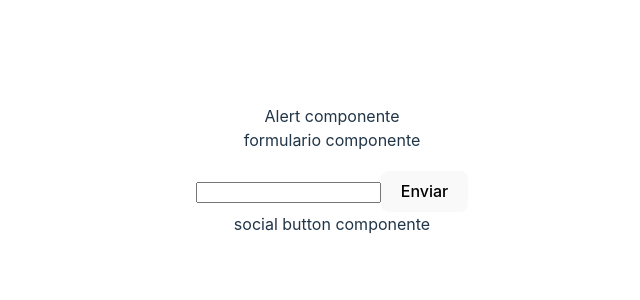
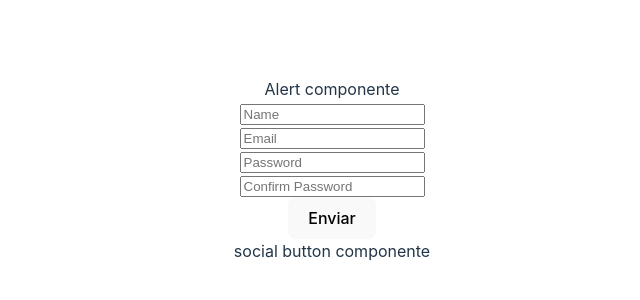
Before and after one commit to SergiRider/desafio-2-validacion, a React (Vite) app in the folder Validador/: page / in a window 1280 px wide. Shown: the part 230-530 px from the top of the page, without its empty margins (308-948 px from the left). Built offline with nearby package versions, Linux system fonts and the light colour scheme.

Commit message:
se sigue trabajando en formulario, se adelanta validacion y confirmacion de pass

```diff
--- a/Validador/src/components/Formulario.jsx
+++ b/Validador/src/components/Formulario.jsx
@@ -4,9 +4,11 @@ import { useState } from "react";
 const Formulario = () => {
   const [name, setName] = useState("");
   const [error, setError] = useState(false)
+  const [email, setEmail] = useState("")
+  const [password, setPassword] = useState("")
+  const [confPassword, setConfPass] = useState("")
   const validarInput = (e) => {
     e.preventDefault()
-
     if(name === '') {
         setError(true)
         return
@@ -20,7 +22,6 @@ const Formulario = () => {
     <form onSubmit={validarInput}>
     {error ? <p className="error">Debes ingresar tu nombre</p> :
 null}
-
 
         <h3>{name}</h3>
         <div className="form-group">
--- /dev/null
+++ b/Validador/src/components/FormularioCopy.jsx
@@ -0,0 +1,78 @@
+import { useState } from "react";
+
+
+const FormularioCopy = () => {
+  //Estados del formulario
+  const [name, setName] = useState("");
+  const [email, setEmail] = useState("");
+  const [password, setpassword] = useState("");
+  const [confPass, setconfPass] = useState("");
+  const validarDatos=(e)=>{
+    e.preventDefault()
+    if(name==="" || email==="" || password===""|| confPass===""){
+      alert("todos los campos son obligatorios mate")
+      return
+    }
+  }
+  const equalPass=()=>{
+    if(password !== confPass){
+      alert("contraseñas DISTIntAS")
+      return
+    }
+  }
+
+  return (
+    <>
+      <form className="formulario" onSubmit={validarDatos} >
+        <div className="form-group" >
+
+          <input
+            type="text"
+            name="nombre"
+            className="form-control"
+            onChange={(e) => setName(e.target.value)}
+            value={name}
+            placeholder="Name"
+          />
+        </div>
+        <div className="form-group">
+          <input
+            type="email"
+            name="email"
+            className="form-control"
+            onChange={(e) => setEmail(e.target.value)}
+            value={email}
+            placeholder="Email"
+          />
+        </div>
+        <div className="form-group">
+          <input
+            type="password"
+            name="password"
+            className="form-control"
+            onChange={(e) => setpassword(e.target.value)}
+            value={password}
+            placeholder="Password"
+          />
+
+        </div>
+        <div className="form-group">
+          <input
+            type="password"
+            name="password"
+            className="form-control"
+            onChange={(equalPass) => setconfPass(equalPass.target.value)}
+            value={confPass}
+            placeholder="Confirm Password"
+            //*seguir trabajando en confirmacion//
+          />
+        </div>
+        <button type="submit" className="btn btn-primary">
+          Enviar
+        </button>
+      </form>
+    </>
+  );
+};
+
+export default FormularioCopy;
--- a/Validador/src/components/Registro.jsx
+++ b/Validador/src/components/Registro.jsx
@@ -1,7 +1,8 @@
 import React from 'react'
 import SocialButton from './SocialButton'
 import Alert from './Alert'
-import Formulario from './Formulario'
+// import Formulario from './Formulario'
+import FormularioCopy from './FormularioCopy'
 
 const Registro = () => {
 
@@ -9,7 +10,8 @@ const Registro = () => {
 
     <>
     <Alert/>
-    <Formulario/>
+    <FormularioCopy/>
+    {/* <Formulario/> */}
     <SocialButton/>
     <div></div>
 
```
